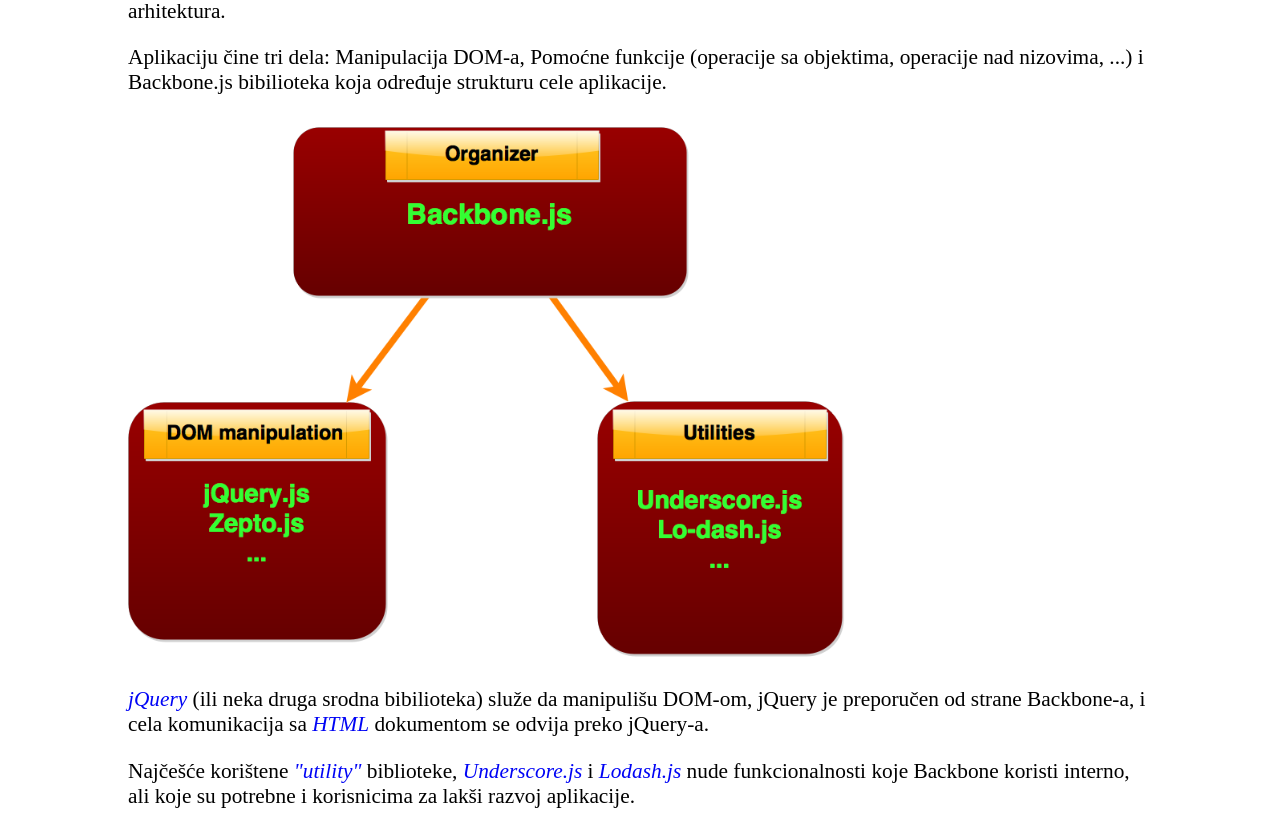
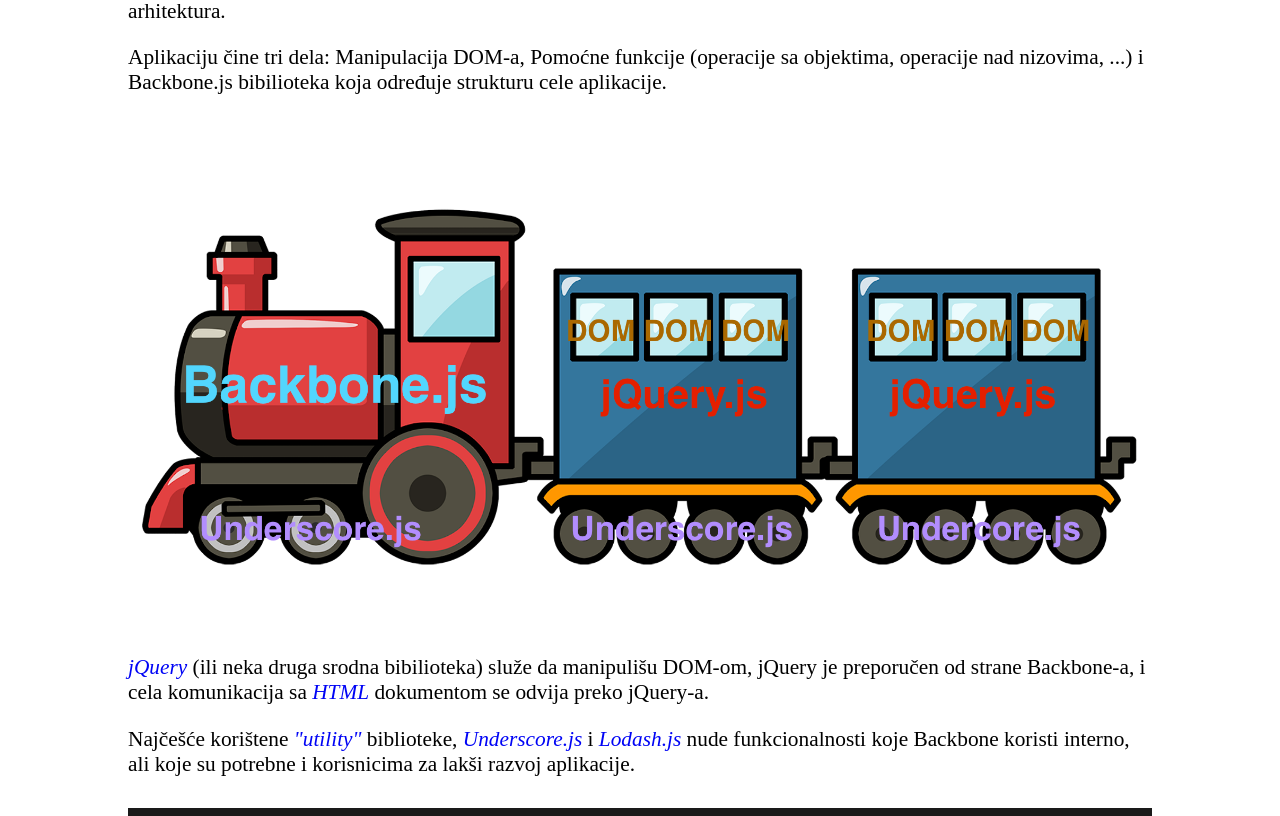
Before and after one commit to djordjeparovic/backboneWorkshop, a plain HTML site: page index.html in a window 1280 px wide. Shown: the part 363-1179 px from the top of the page. Drawn offline with Linux system fonts and the light colour scheme; a web font is replaced by a local one.

Commit message:
Dodao vozic ilustraciju

```diff
--- a/index.html
+++ b/index.html
@@ -21,7 +21,7 @@
 	<p><a id="what-is-backbone"><h2>Šta je Backbone web aplikacija</h2></a>
 	"Backbone aplikacija" je web aplikacija struktuirana na način koji je predstavljen u backbone.js bibilioteci. To je MV* arhitektura.</p>
 	<p>Aplikaciju čine tri dela: Manipulacija DOM-a, Pomoćne funkcije (operacije sa objektima, operacije nad nizovima, ...) i Backbone.js bibilioteka koja određuje strukturu cele aplikacije.</p>
-	<img src="images/Backbone01.png" class="small">
+	<img src="images/Vozic.png" class="large">
 	<p><span>jQuery</span> (ili neka druga srodna bibilioteka) služe da manipulišu DOM-om, jQuery je preporučen od strane Backbone-a, i cela komunikacija sa <span>HTML</span> dokumentom se odvija preko jQuery-a.</p>
 	<p>Najčešće korištene <span>"utility"</span> biblioteke, <span>Underscore.js</span> i <span>Lodash.js</span> nude funkcionalnosti koje Backbone koristi interno, ali koje su potrebne i korisnicima za lakši razvoj aplikacije.<p>
 	<img src="images/BackboneCode1.png" class="large">
```
Also changed, not shown: images/Vozic.png (added).
